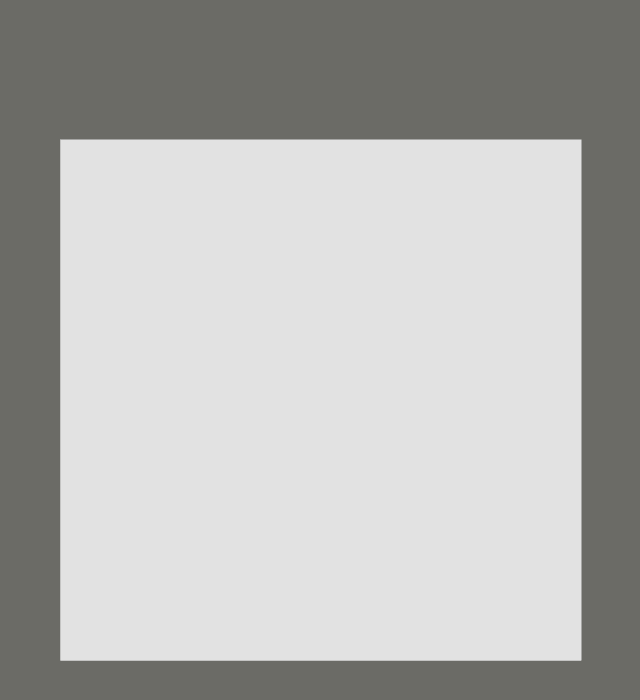
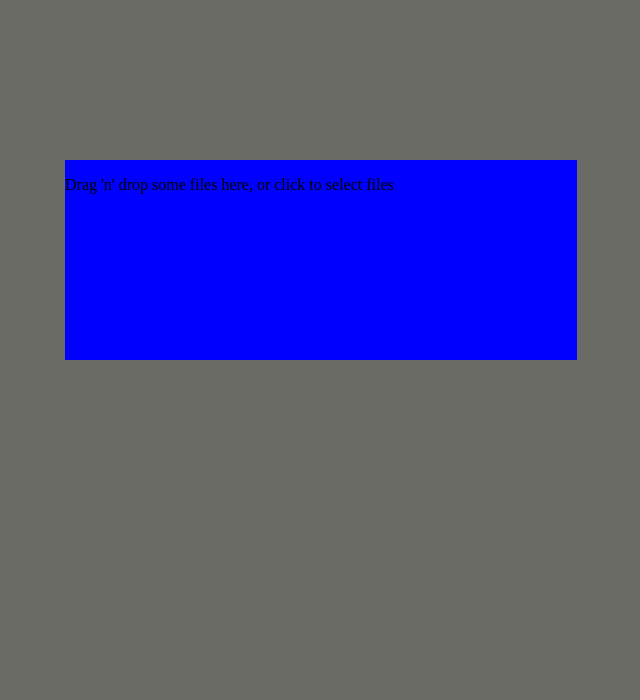
Before and after one commit to DoctorTone/GalleryConfig, a React (Vite) app: page / in a window 1280 px wide. Shown: the top 700 px of the page, without its empty margins (319-959 px from the left). Built offline with nearby package versions, Linux system fonts and the light colour scheme.

Commit message:
Created drag and drop zone

```diff
--- a/package.json
+++ b/package.json
@@ -20,6 +20,7 @@
     "leva": "^0.9.35",
     "react": "^18.3.1",
     "react-dom": "^18.3.1",
+    "react-dropzone": "^14.3.5",
     "three": "^0.170.0",
     "zustand": "^5.0.1"
   },
--- a/src/App.tsx
+++ b/src/App.tsx
@@ -1,15 +1,17 @@
 import { Canvas } from "@react-three/fiber";
 import { OrbitControls } from "@react-three/drei";
-import { Box } from "@react-three/drei";
+import Art from "./components/Art";
 import { SCENE } from "./state/Config";
+import DragDrop from "./components/DragDrop";
 
 function App() {
   return (
     <>
       <Canvas camera={{ position: SCENE.cameraPosition }}>
-        <Box />
+        <Art />
         <OrbitControls makeDefault enablePan={false} enableRotate={true} />
       </Canvas>
+      <DragDrop />
     </>
   );
 }
--- /dev/null
+++ b/src/components/Art.tsx
@@ -0,0 +1,40 @@
+import { Suspense, useState, useEffect } from "react";
+import useStore from "../state/store";
+import { GLTFLoader } from "three/examples/jsm/loaders/GLTFLoader.js";
+import { DRACOLoader } from "three/examples/jsm/loaders/DRACOLoader.js";
+import { GLTF } from "three-stdlib";
+
+const Art = () => {
+  const [gltf, setGltf] = useState<GLTF>();
+  const file = useStore((state) => state.file);
+
+  useEffect(() => {
+    if (file && !gltf) {
+      let url = URL.createObjectURL(file);
+      const gltfLoader = new GLTFLoader();
+      const dracoLoader = new DRACOLoader();
+      dracoLoader.setDecoderPath("https://www.gstatic.com/draco/v1/decoders/");
+      gltfLoader.setDRACOLoader(dracoLoader);
+
+      const loadModel = async () => {
+        try {
+          const model = await gltfLoader.loadAsync(url);
+          //@ts-ignore
+          setGltf(model);
+        } catch (error) {
+          console.log("Error = ", error);
+        }
+      };
+
+      loadModel();
+    }
+  }, [file]);
+
+  return (
+    <Suspense fallback={null}>
+      {gltf && <primitive object={gltf.scene} />}
+    </Suspense>
+  );
+};
+
+export default Art;
--- /dev/null
+++ b/src/components/DragDrop.tsx
@@ -0,0 +1,18 @@
+import { useDropzone } from "react-dropzone";
+import useStore from "../state/store";
+
+const DragDrop = () => {
+  const setFile = useStore((state) => state.setFile);
+  const { acceptedFiles, getRootProps, getInputProps } = useDropzone();
+
+  const files = acceptedFiles.map((file) => setFile(file));
+
+  return (
+    <div id="drop" {...getRootProps({ className: "dropzone" })}>
+      <input {...getInputProps()} />
+      <p>Drag 'n' drop some files here, or click to select files</p>
+    </div>
+  );
+};
+
+export default DragDrop;
--- a/src/css/styles.css
+++ b/src/css/styles.css
@@ -16,3 +16,11 @@ body {
   position: absolute;
   z-index: 100;
 }
+.dropzone {
+  position: absolute;
+  top: 20%;
+  left: 30%;
+  background-color: blue;
+  width: 40%;
+  height: 25%;
+}
--- /dev/null
+++ b/src/state/store.ts
@@ -0,0 +1,13 @@
+import { create } from "zustand";
+
+interface FileState {
+  file: File | null;
+  setFile: (file: File) => void;
+}
+
+const useStore = create<FileState>((set) => ({
+  file: null,
+  setFile: (objFile) => set(() => ({ file: objFile })),
+}));
+
+export default useStore;
```
Also changed, not shown: 1 other file (tests, documents, lock files or other folders).
